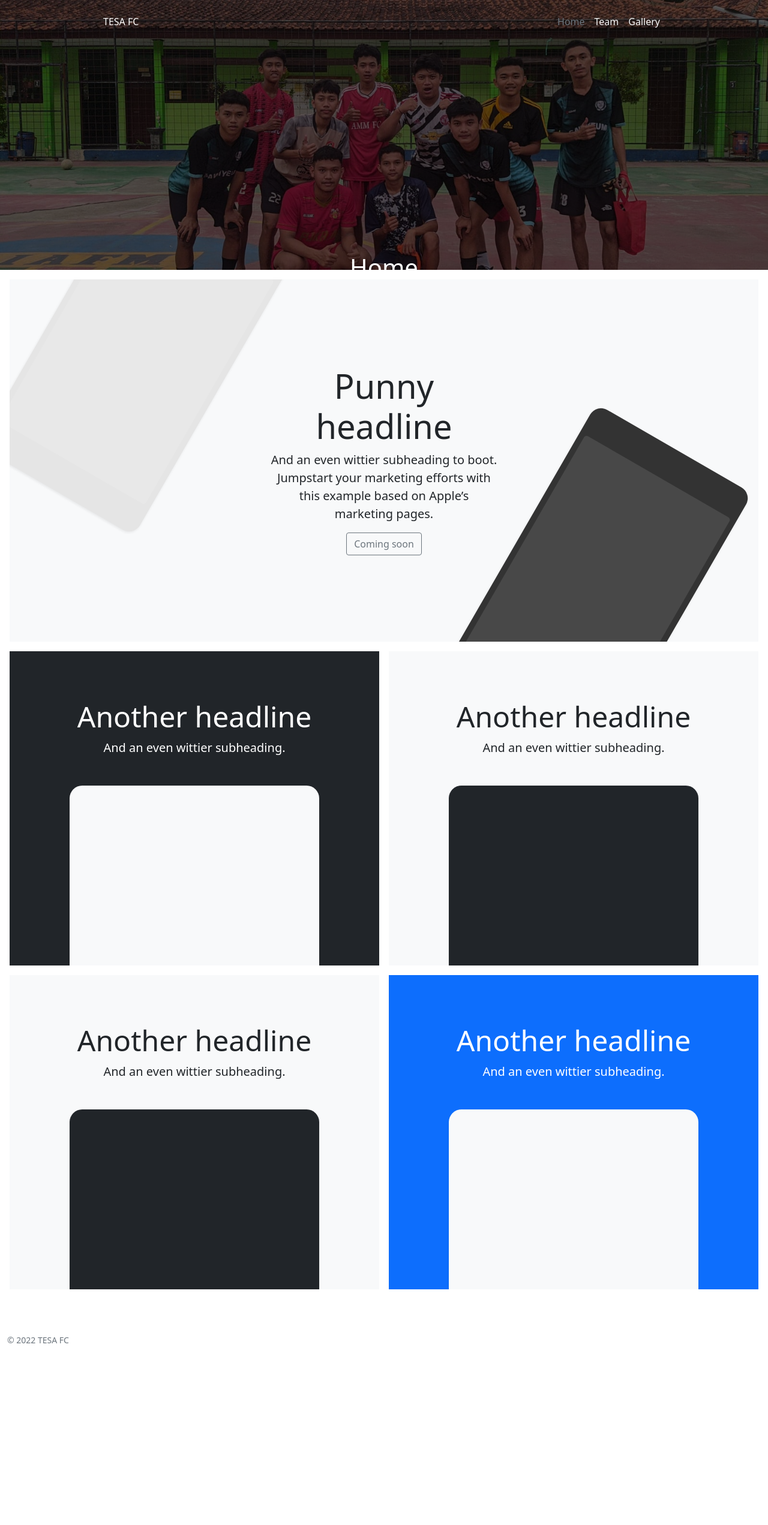
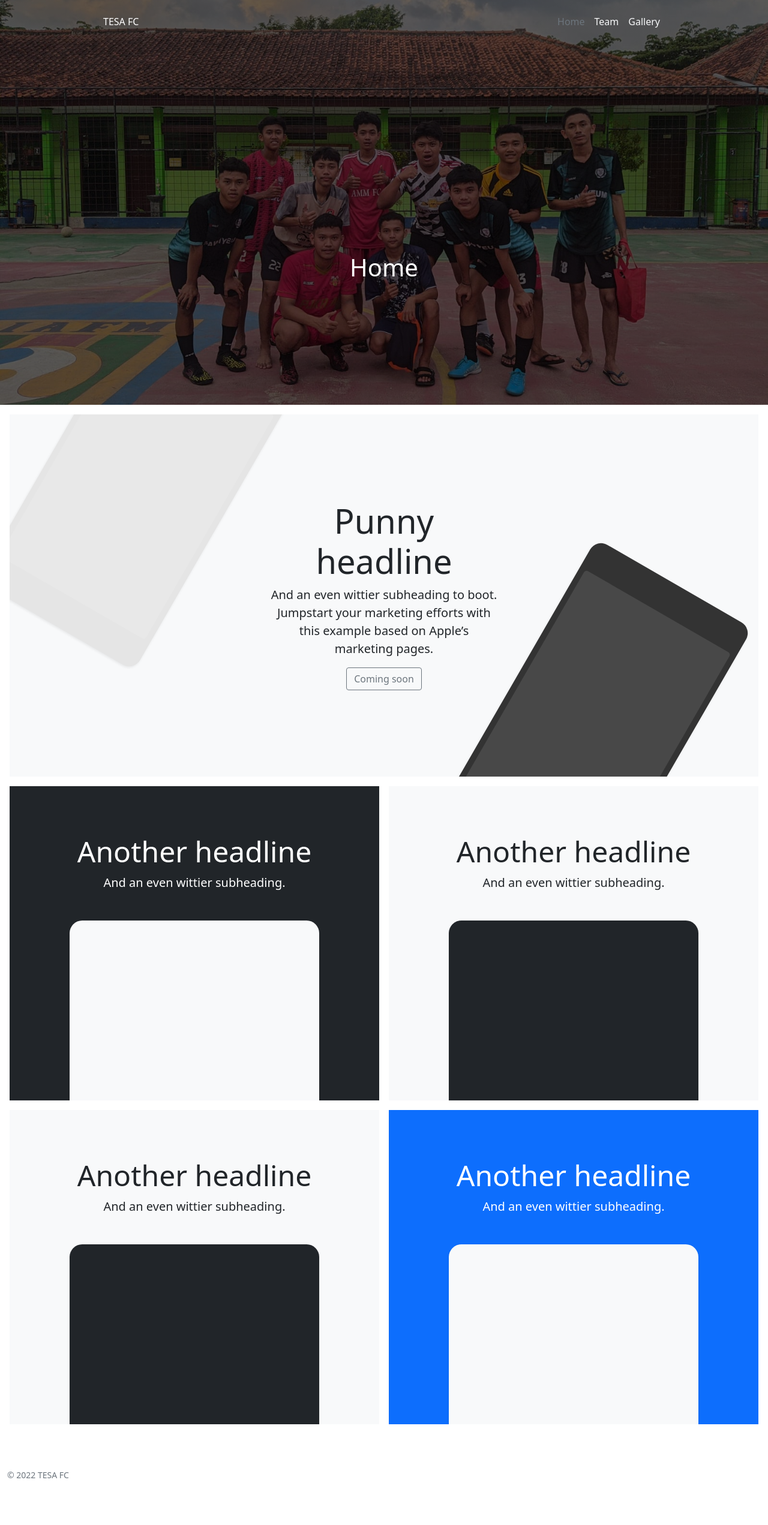
Before and after one commit to tesafc/www2, a Jekyll site: the page built from index.html, in a window 1280 px wide. Shown: the whole page at 60% size. Built offline with Jekyll 4.4.1, drawn with Linux system fonts in a browser that asks for light colours; before the commit the page ends 2318 px from its top, so only the background shows below that.

Commit message:
Update default.html

```diff
--- a/_layouts/default.html
+++ b/_layouts/default.html
@@ -16,7 +16,7 @@
     <link rel="stylesheet" href="{{ 'assets/stylesheet.css' | relative_url }}">
   </head>
   <body>
-    <div class="text-white bg-dark" {% if page.image %} style="height: 50vh; background-image: linear-gradient(
+    <div class="text-white bg-dark" {% if page.image %} style="height: 75vh; background-image: linear-gradient(
       rgba(0, 0, 0, 0.6),
       rgba(0, 0, 0, 0.6)
     ), url('{{ page.image }}'); background-size: cover; background-position: center;" {% endif %} >
```
